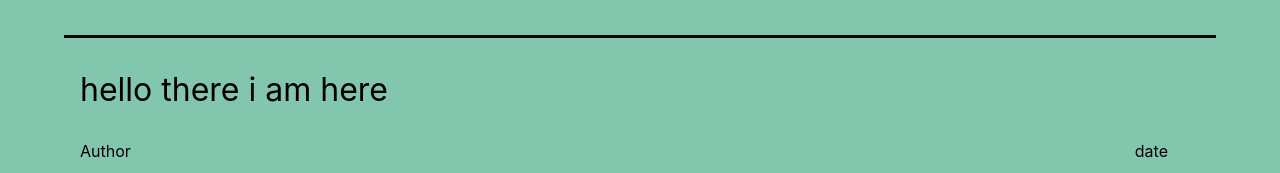
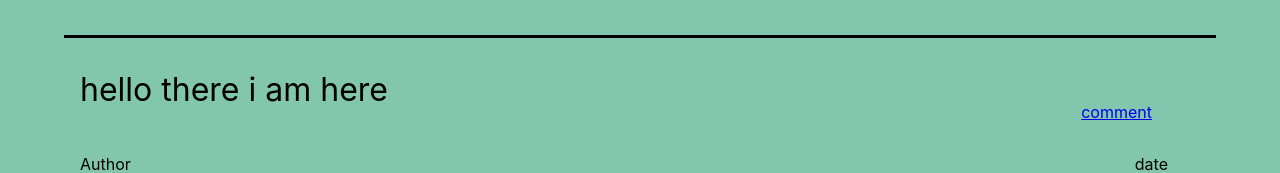
Before and after one commit to 123Marion/quote_app, a React (Create React App) app: page / in a window 1280 px wide. Shown: the part 1005-1178 px from the top of the page. Built offline with nearby package versions, Linux system fonts and the light colour scheme.

Commit message:
adds link to comment session

```diff
--- a/src/components/quote/Quotes.js
+++ b/src/components/quote/Quotes.js
@@ -1,7 +1,7 @@
 import QuoteCSS from "./Quotes.module.css";
 import React from "react";
 // import image from "../../logo.svg";
-// import { Link } from "react-router-dom";
+import { Link } from "react-router-dom";
 
 function Card() {
   return (
@@ -12,7 +12,11 @@ function Card() {
             <div className={QuoteCSS.quote}>
               <div>
                 <p>hello there i am here</p>
-                <div></div>
+                <div>
+                  <Link to={`/add-comment/1`}>
+                    <div>comment</div>
+                  </Link>
+                </div>
               </div>
               <div>
                 <div>Author</div>
```
